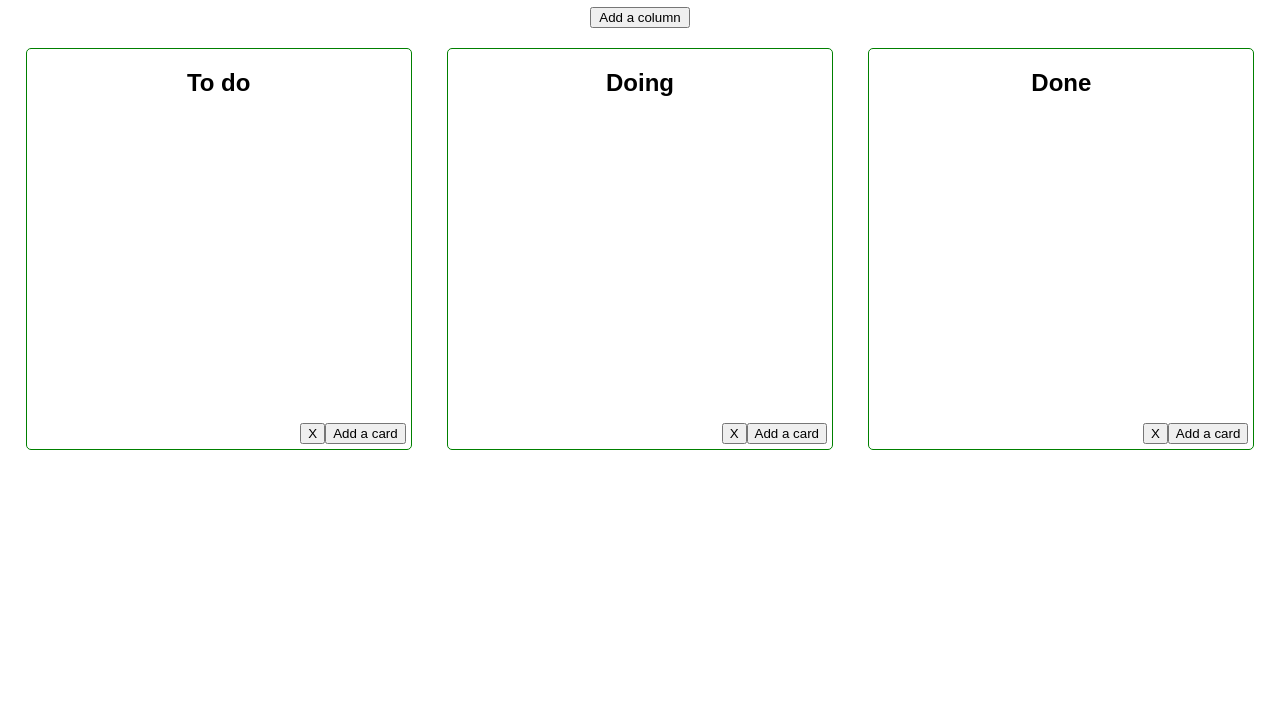
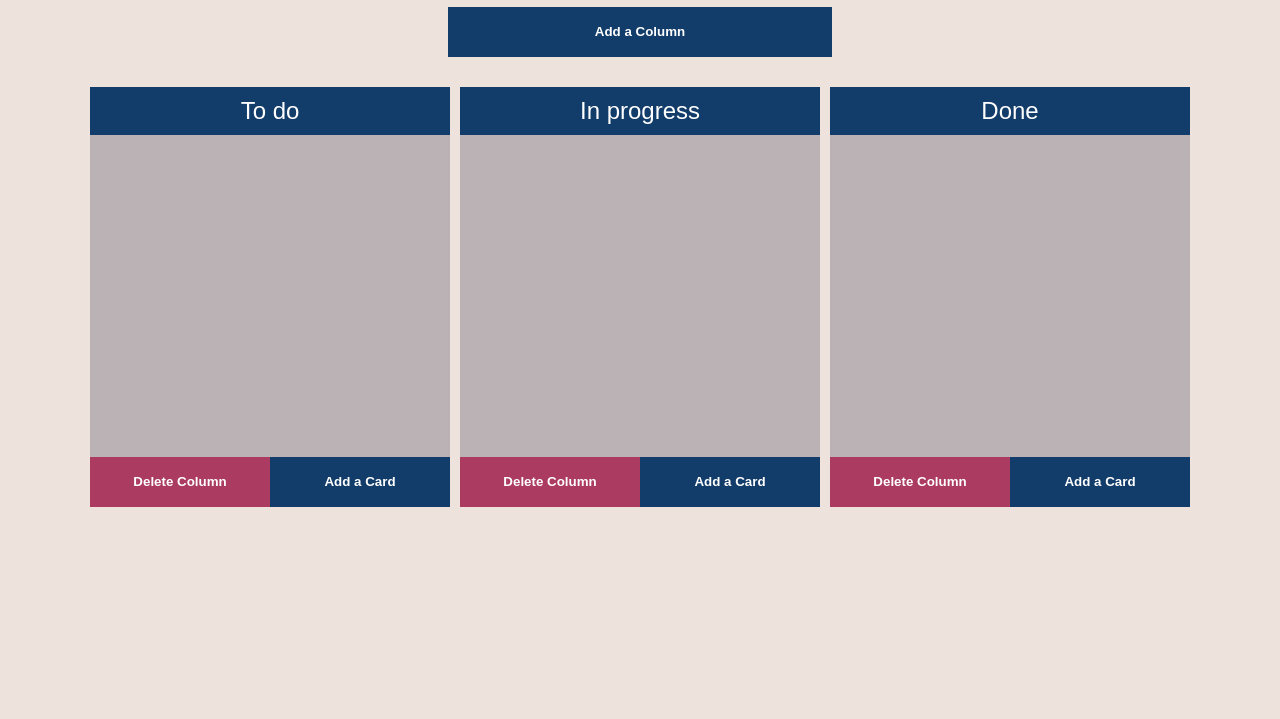
Before and after one commit to MaciekSznu/Kanban, a website: page index.html in a window 1280 px wide. Shown: the part 81-800 px from the top of the page. Drawn offline with nearby package versions, Linux system fonts and the light colour scheme.

Commit message:
Add styles

```diff
--- a/index.html
+++ b/index.html
@@ -6,10 +6,10 @@
   <link rel="stylesheet" href="sass\style.css">
 </head>
 <body>
-  <!-- div ibejmujący całą tablicę -->
+  <!-- div obejmujący całą tablicę -->
 	<div id="board" class="board">
     <h1>Kanban board</h1>
-    <button class="create-column">Add a column</button>
+    <button class="create-column">Add a Column</button>
     <div class="column-container"></div>
   </div>
     <!-- skrypt mustache generujący szablon kolumny -->
@@ -18,8 +18,8 @@
             <h2 class="column-title">{{ name }}</h2>
             <ul id={{ id }} class="column-card-list"></ul>
             <div class="column-buttons">
-            <button class="btn-delete">X</button>
-            <button class="add-card">Add a card</button>
+            <button class="btn-delete">Delete Column</button>
+            <button class="add-card">Add a Card</button>
             </div>
         </div>
     </script>
@@ -27,7 +27,7 @@
     <script id="card-template" type="x-tmpl-mustache">
         <div class="card">
           <p class="card-description">{{ description }}</p>
-          <button class="btn-delete">x</button>
+          <button class="btn-delete-card">Delete Card</button>
         </div
       </script>
 
--- a/js/script.js
+++ b/js/script.js
@@ -53,12 +53,12 @@ document.addEventListener('DOMContentLoaded', function() {
 
         this.id = randomString();
         this.description = description;
-        this.element = generateTemplate('card-template', { description: this.description }, 'li');
+        this.element = generateTemplate('card-template', { description: this.description || 'No name card'}, 'li');
 
         this.element.querySelector('.card').addEventListener('click', function (event) {
           event.stopPropagation();
 
-          if (event.target.classList.contains('btn-delete')) {
+          if (event.target.classList.contains('btn-delete-card')) {
             self.removeCard();
           }
         });
@@ -89,12 +89,12 @@ document.addEventListener('DOMContentLoaded', function() {
     //funkcja obsługująca przycisk dodający kolumnę
     document.querySelector('#board .create-column').addEventListener('click', function() {
       var name = prompt('Enter a column name');
-      var column = new Column(name);
+      var column = new Column(name || 'No name column');
       board.addColumn(column);
     });
     // CREATING COLUMNS
     var todoColumn = new Column('To do');
-    var doingColumn = new Column('Doing');
+    var doingColumn = new Column('In progress');
     var doneColumn = new Column('Done');
     // ADDING COLUMNS TO THE BOARD
     board.addColumn(todoColumn);
@@ -103,7 +103,11 @@ document.addEventListener('DOMContentLoaded', function() {
     // CREATING CARDS
     // var card1 = new Card('New task');
     // var card2 = new Card('Create kanban boards');
-    // // ADDING CARDS TO COLUMNS
+    // var card3 = new Card('New task 2');
+    // var card4 = new Card('Create kanban boards 3');
+    // ADDING CARDS TO COLUMNS
     // todoColumn.addCard(card1);
-    // doingColumn.addCard(card2);
+    // todoColumn.addCard(card2);
+    // todoColumn.addCard(card3);
+    // todoColumn.addCard(card4);
 });
--- a/sass/style.scss
+++ b/sass/style.scss
@@ -1,54 +1,125 @@
+//VARIABLES
+$card-background-color: #edc7b7;
+$btn-add-background-color: #123c69;
+$btn-delete-background-color:#ac3b61;
+$column-background-color: #bab2b5;
+$body-background-color: #eee2dc;
+$font-color: #000000;
+$btn-font-color: #ffffff;
+
+
+
+
+
 body {
     box-sizing: border-box;
     font-family: Arial, Helvetica, sans-serif;
     font-weight: 700;
+    background-color: $body-background-color;
+    color: $font-color;
 }
 .board {
     display: flex;
     flex-direction: column;
     justify-items: center;
     text-align: center;
-    .create-column {
-        width: 100px;
+    .create-column {//button
+        width: 30vw;
         margin: 0 auto;
-        margin-bottom: 20px
+        margin-bottom: 20px;
+        height: 50px;
+        background-color: $btn-add-background-color;
+        border: 1px solid $btn-add-background-color;
+        //border-radius: 15px;
+        font-weight: 700;
+        color: $btn-font-color;
     }
     .column-container {
         width: 100%;
+        max-width: 1200px;
+        margin: 0 auto;
         display: flex;
         flex-direction: row;
-        justify-content: space-around;
-        min-height: 50vh;
+        flex-wrap: wrap;
+        justify-content: center;
+        div {
+            //ten div generuje się sam, w miarę dodawania kart sam się rozszerza i rozpycha layout
+            //max-width = column max-width + margin left + margin right
+            max-width: 370px;
+        }
         .column {
             position: relative;
-            border: 1px solid green;
-            border-radius: 5px;
-            width: 30vw;
-            height: 100%;
+            background-color: $column-background-color;
+            border: 0 solid $column-background-color;
+            width: 30%;
+            min-width: 360px;
+            height: auto;
+            min-height: 360px;
+            text-align: left;
+            margin: 0 5px;
+            padding-bottom: 60px;
             .column-title {
                 text-align: center;
+                margin: 10px 0;
+                padding-top: 10px;
+                padding-bottom: 10px;
+                background-color: $btn-add-background-color;
+                color: $btn-font-color;
+                font-weight: 500;
             }
-            .card {
-                text-align: left;
-                padding: 10px;
-                background-color: aquamarine;
-                border: 1px solid aquamarine;
-                border-radius: 5px;
-                margin-bottom: 16px;
+            .column-card-list {
+                width: 100%;
+                list-style: none;
+                padding: 0;
+                margin: 0;
+                display: flex;
+                flex-direction: row;
+                flex-wrap: wrap;
+                li {
+                    width: 50%;
+                .card {
+                    margin: 0;
+                    text-align: left;
+                    width: 100%;
+                    background-color: $card-background-color;
+                    //border-bottom: 1px solid $column-background-color;
+                    .card-description {
+                        height: 50px;
+                        margin-top: 0px;
+                        margin-left: 5px;
+                        padding-top: 10px;
+                    }
+                    .btn-delete-card {
+                        @extend .create-column;
+                            width: 100%;
+                            padding: auto 5px;
+                            margin-bottom: 0;
+                            background-color: $btn-delete-background-color;
+                            border: 1px solid $btn-delete-background-color;
+                    }
+                }
             }
-            ul {
-                list-style: none;
-                padding: 10px;
-                margin: 8px;
-            }
+        }
             .column-buttons {
+                width: 100%;
                 position: absolute;
-                right: 5px;
-                bottom: 5px;
-                margin-top: 10px;
-
+                right: 0px;
+                bottom: 0px;
                 display: flex;
-                justify-content: flex-end;
+                justify-content: space-around;
+                .btn-delete {
+                    @extend .create-column;
+                    width: 50%;
+                    margin-bottom: 0;
+                    padding: auto 10px;
+                    background-color: $btn-delete-background-color;
+                    border: 1px solid $btn-delete-background-color;
+                }
+                .add-card {
+                    @extend .btn-delete;
+                    background-color: $btn-add-background-color;
+                    border: 1px solid $btn-add-background-color;
+                }
             }
         }
     }
```
Also changed, not shown: sass/style.css, 1 other file.
